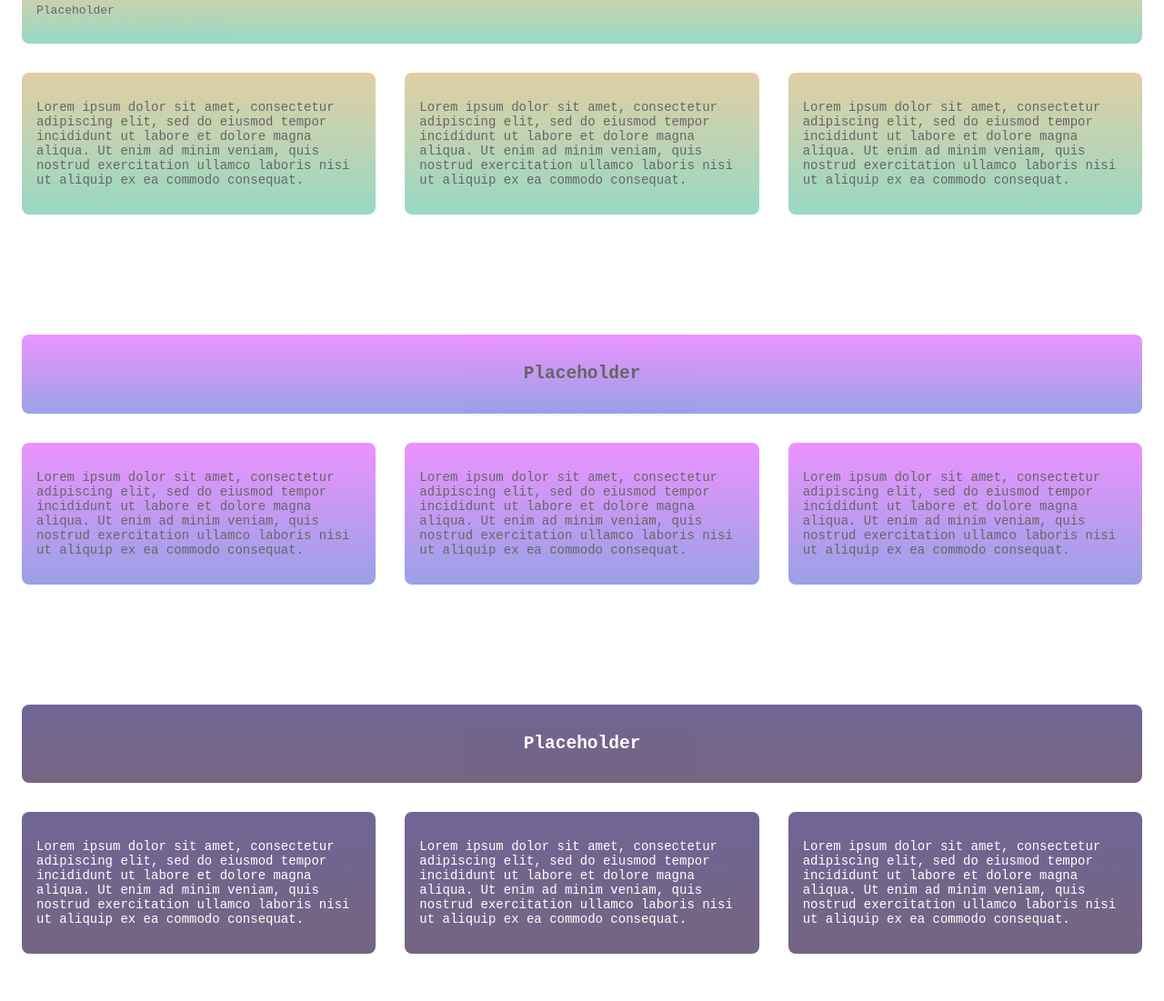
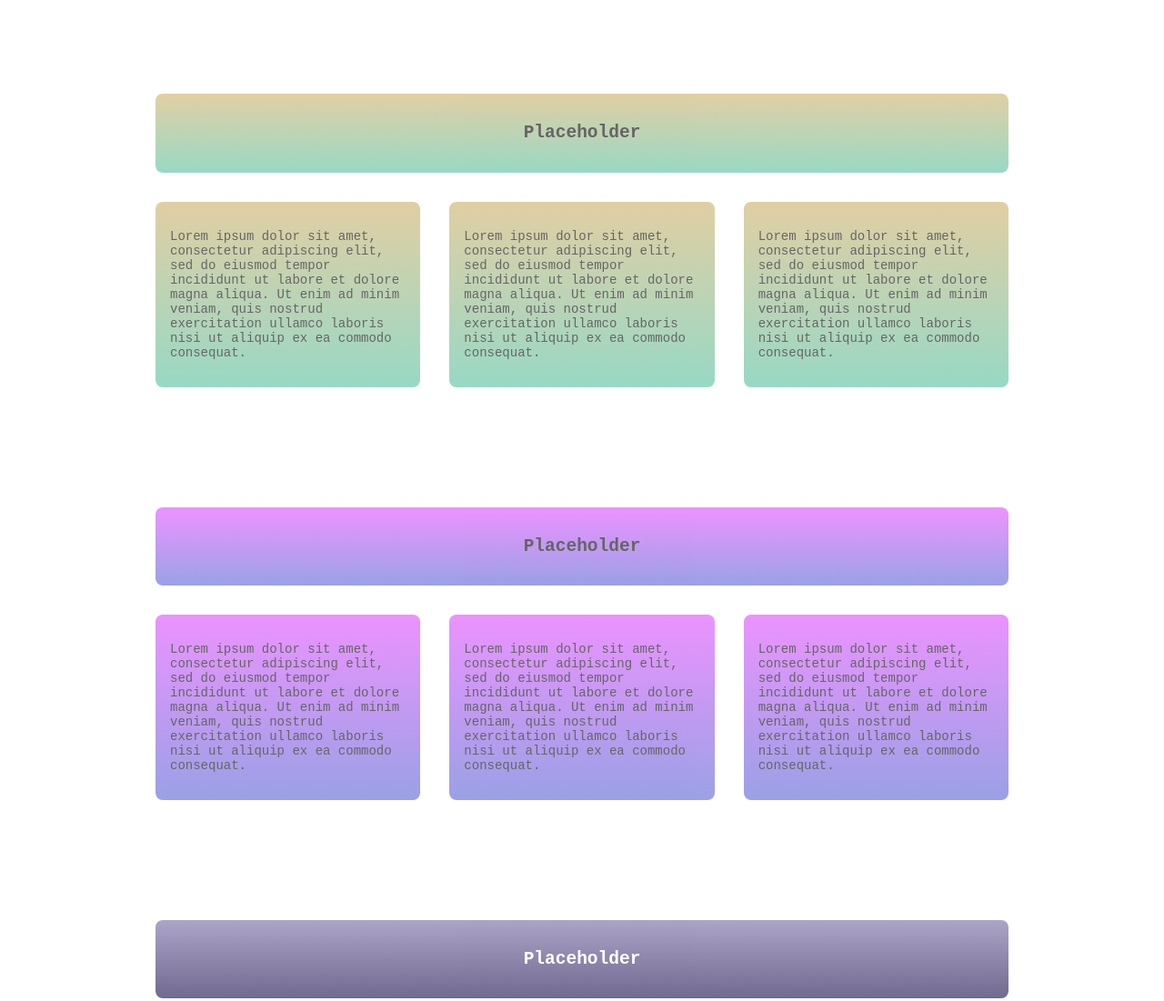
Before and after one commit to BitwiseAndrea/bitwiseandrea.github.io, a Gatsby site: page / in a window 1280 px wide. Shown: the part 960-2061 px from the top of the page at 91% size. Built offline with nearby package versions, Linux system fonts and the light colour scheme; Gatsby itself is replaced by a stand-in of ours.

Commit message:
page width

```diff
--- a/src/pages/index.js
+++ b/src/pages/index.js
@@ -46,11 +46,9 @@ const IndexPage = () => {
 
       <div className='container'>
         <div className='section leavesSection'>
-          <p>
-            <span role="img" aria-label="Sunglasses smiley emoji">
-              Placeholder
-            </span>
-          </p>
+          <h2 className='title'>
+            Placeholder
+          </h2>
         </div>
 
         <div className='grid'>
--- a/src/pages/pageStyles.css
+++ b/src/pages/pageStyles.css
@@ -1,6 +1,8 @@
 
 .page {
   font-family: monospace;
+  max-width: 970px;
+  margin: 0 auto;
 }
 
 .container {
@@ -42,7 +44,7 @@
 }
 
 .thunderSection {
-  background: linear-gradient(0, rgb(24, 0, 46), rgb(18, 0, 82));
+  background: linear-gradient(0, rgb(19 5 69), rgb(116 105 163));
   color: white;
 }
 
```
